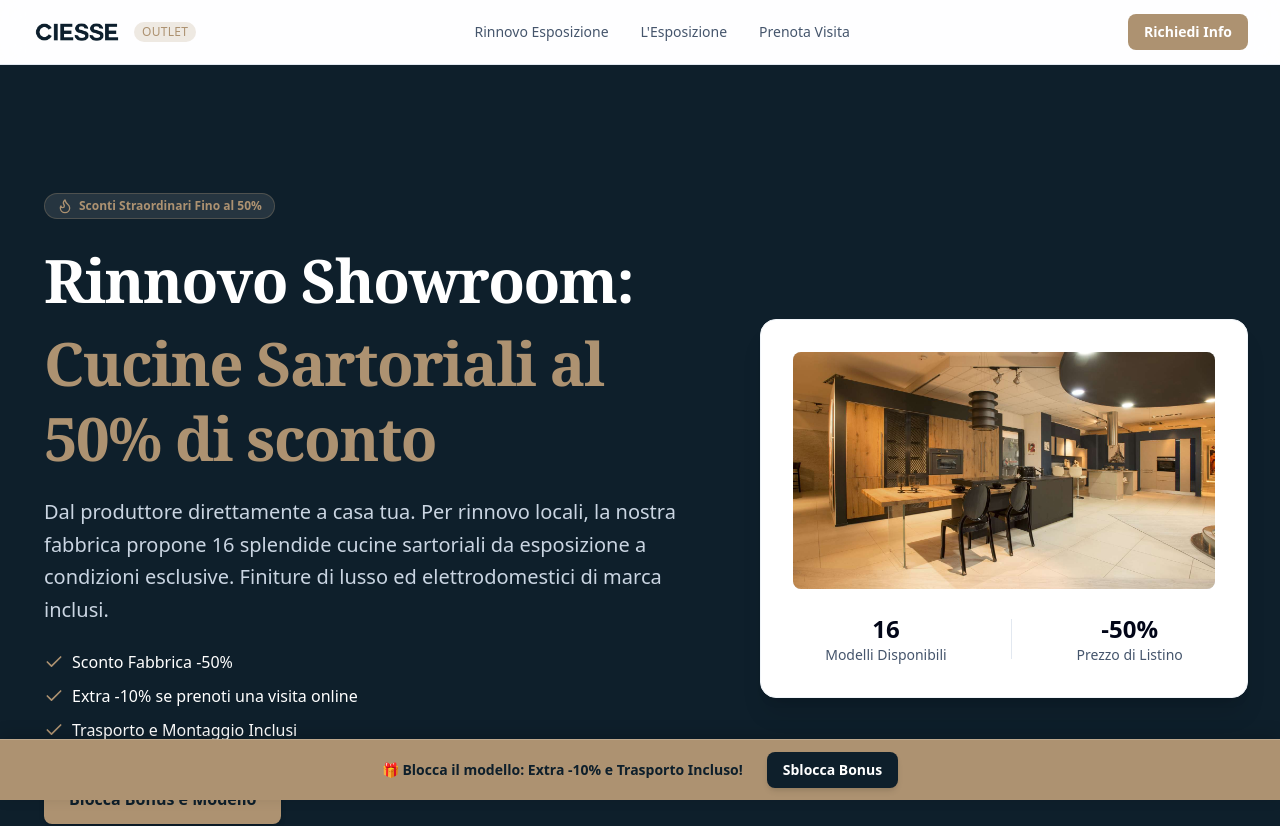
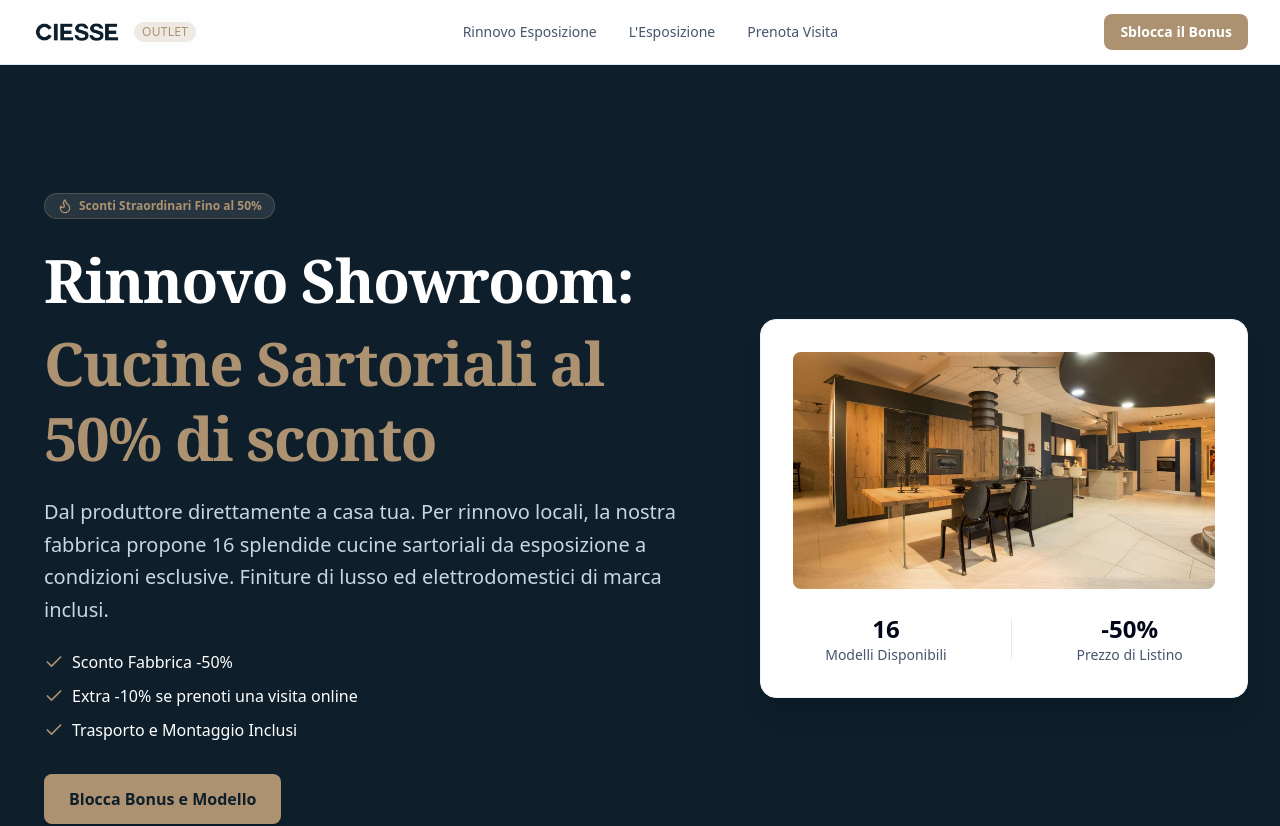
Before and after one commit to CreativiaStudio/ciessehome, a Next.js app: page / in a window 1280 px wide. Shown: the top 826 px of the page. Built offline with nearby package versions, Linux system fonts and the light colour scheme.

Commit message:
Hide sticky bar on desktop and update header CTAs

```diff
--- a/app/page.tsx
+++ b/app/page.tsx
@@ -119,9 +119,9 @@ export default function Home() {
           <div className="flex items-center gap-4">
             <a
               href="#contact"
-              className="hidden sm:inline-flex bg-[#ad9271] text-white px-4 py-2 rounded-lg text-sm font-semibold hover:bg-[#967d5f] transition-colors"
+              className="hidden sm:inline-flex bg-[#ad9271] text-white px-4 py-2 rounded-lg text-sm font-bold hover:bg-[#967d5f] transition-colors"
             >
-              Richiedi Info
+              Sblocca il Bonus
             </a>
 
             {/* Mobile Menu Button */}
@@ -160,10 +160,10 @@ export default function Home() {
             </a>
             <a
               href="#contact"
-              className="bg-[#ad9271] text-white px-4 py-3 rounded-lg text-center font-semibold hover:bg-[#967d5f] transition-colors mt-2"
+              className="bg-[#ad9271] text-white px-4 py-3 rounded-lg text-center font-bold hover:bg-[#967d5f] transition-colors mt-2"
               onClick={() => setIsMobileMenuOpen(false)}
             >
-              Richiedi Info
+              Sblocca il Bonus
             </a>
           </div>
         )}
@@ -431,9 +431,9 @@ export default function Home() {
         </section>
       </main>
 
-      {/* Sticky Bottom Bar for Mobile & Desktop */}
-      <div className="fixed bottom-0 left-0 w-full bg-[#ad9271] text-[#0e1f2b] py-3 px-4 z-50 shadow-[0_-4px_15px_rgba(0,0,0,0.15)] flex justify-between items-center md:justify-center md:gap-6 border-t border-white/20">
-        <p className="text-xs sm:text-sm font-bold truncate">🎁 Blocca il modello: Extra -10% e Trasporto Incluso!</p>
+      {/* Sticky Bottom Bar for Mobile Only */}
+      <div className="fixed bottom-0 left-0 w-full bg-[#ad9271] text-[#0e1f2b] py-3 px-4 z-50 shadow-[0_-4px_15px_rgba(0,0,0,0.15)] flex md:hidden justify-between items-center border-t border-white/20">
+        <p className="text-xs sm:text-sm font-bold truncate">🎁 Blocca il modello: Extra -10% e Trasporto!</p>
         <a href="#contact" className="shrink-0 bg-[#0e1f2b] text-white text-xs sm:text-sm px-4 py-2 rounded-lg font-bold hover:bg-slate-800 transition-colors shadow-md">
           Sblocca Bonus
         </a>
```
